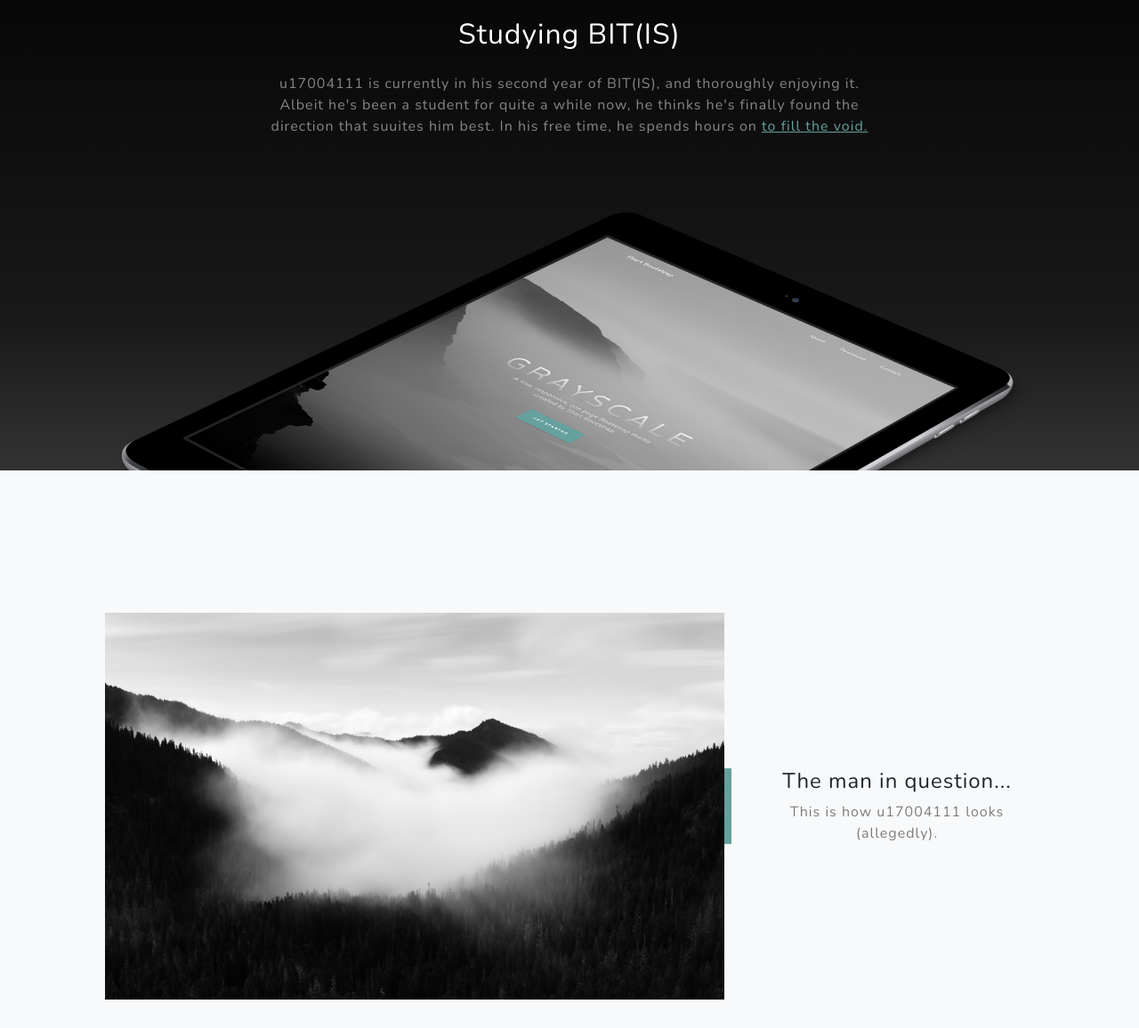
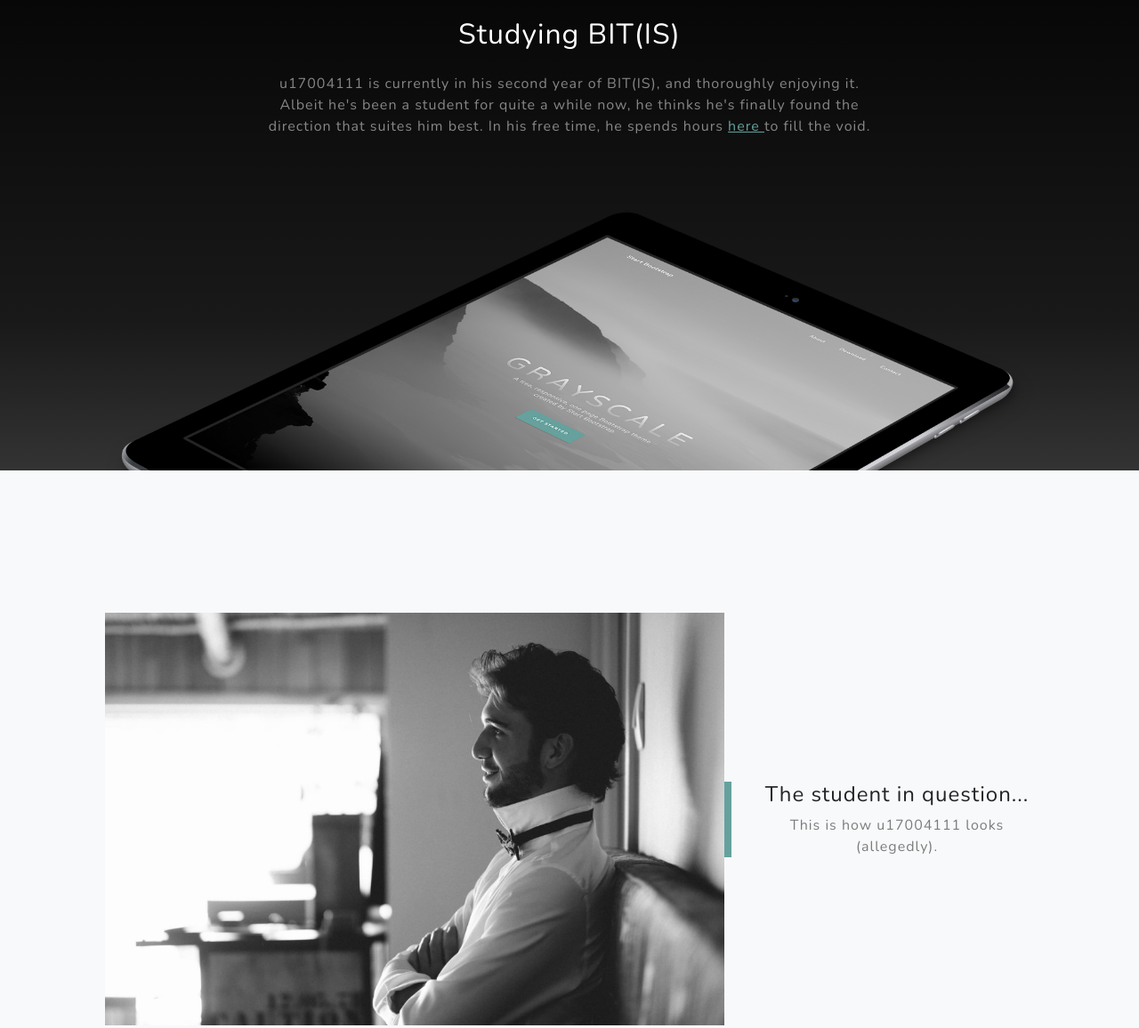
Before and after one commit to u17004111/u17004111.github.io, a plain HTML site: page index.html in a window 1280 px wide. Shown: the part 940-2096 px from the top of the page at 89% size. Drawn offline with nearby package versions, Linux system fonts and the light colour scheme.

Commit message:
Images and spelling

```diff
--- a/index.html
+++ b/index.html
@@ -53,9 +53,9 @@
                         <h2 class="text-white mb-4">Studying BIT(IS)</h2>
                         <p class="text-white-50">
                             u17004111 is currently in his second year of BIT(IS), and thoroughly enjoying it. Albeit he's been a student for quite a while now,
-                            he thinks he's finally found the direction that suuites him best.
-                            In his free time, he spends hours on
-                            <a href="https://hackertyper.net/"> to fill the void.</a>
+                            he thinks he's finally found the direction that suites him best.
+                            In his free time, he spends hours
+                            <a href="https://hackertyper.net/"> here </a>to fill the void.
                         </p>
                     </div>
                 </div>
@@ -67,10 +67,10 @@
             <div class="container px-4 px-lg-5">
                 <!-- Featured Project Row-->
                 <div class="row gx-0 mb-4 mb-lg-5 align-items-center">
-                    <div class="col-xl-8 col-lg-7"><img class="img-fluid mb-3 mb-lg-0" src="assets/img/bg-masthead.jpg" alt="..." /></div>
+                    <div class="col-xl-8 col-lg-7"><img class="img-fluid mb-3 mb-lg-0" src="assets/img/i-am-mikail-kieser.jpg" alt="..." /></div>
                     <div class="col-xl-4 col-lg-5">
                         <div class="featured-text text-center text-lg-left">
-                            <h4>The man in question...</h4>
+                            <h4>The student in question...</h4>
                             <p class="text-black-50 mb-0">This is how u17004111 looks (allegedly).</p>
                         </div>
                     </div>
```
Also changed, not shown: assets/img/i-am-mikail-kieser.jpg (added).
